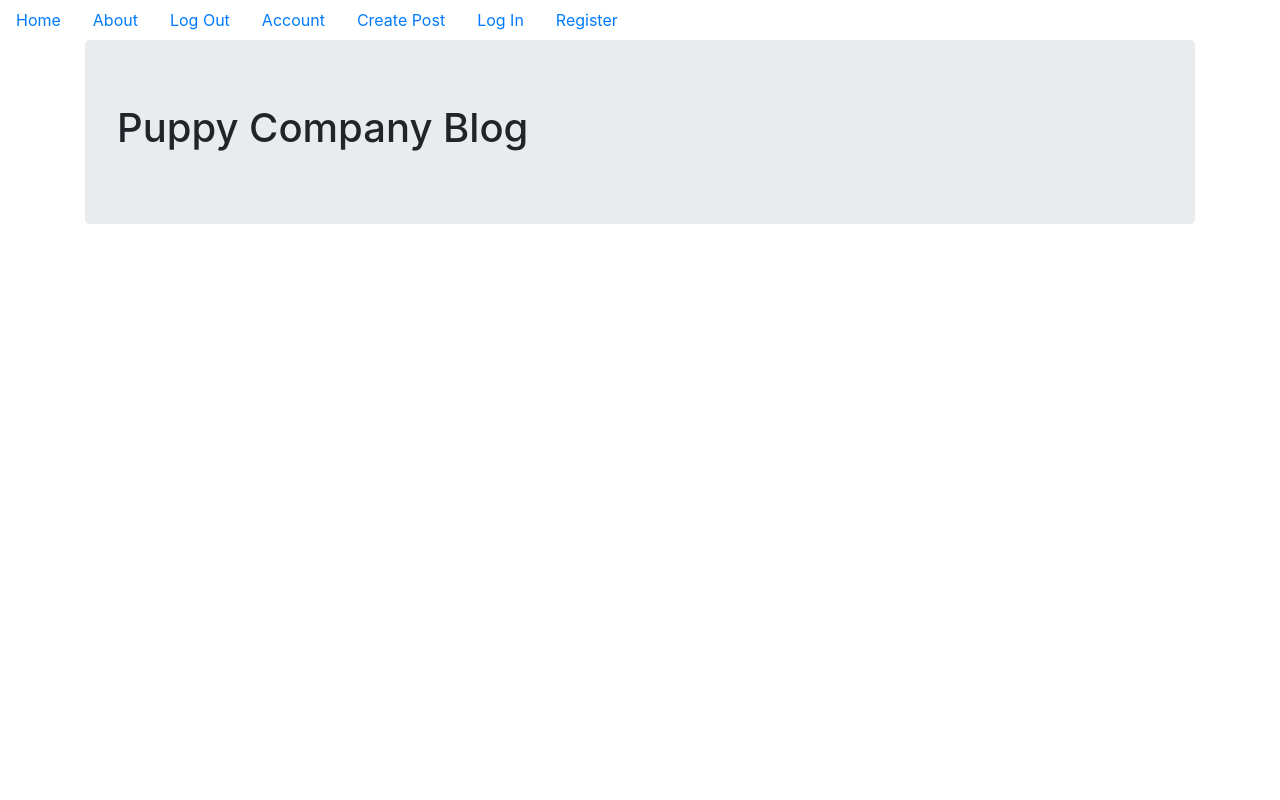
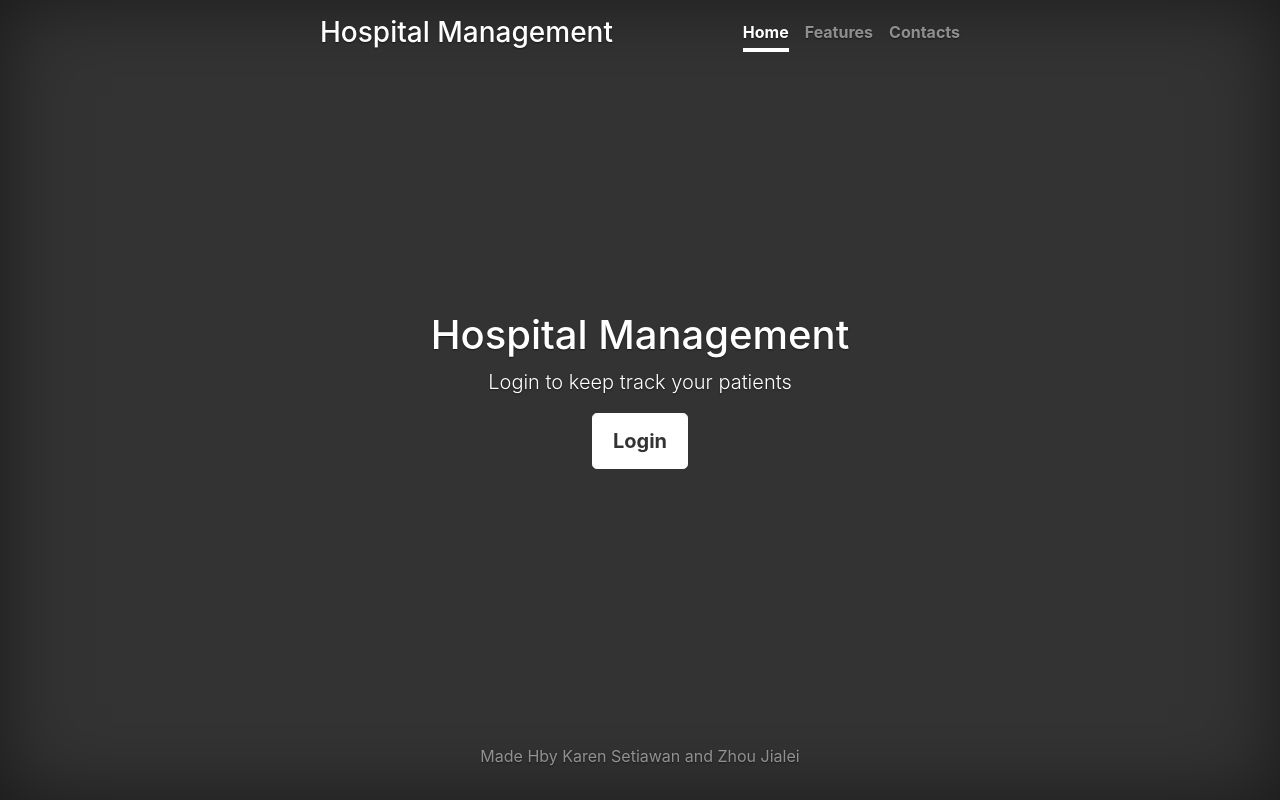
Before and after one commit to Karenw1004/HospitalManagement, a Flask app: page / in a window 1280 px wide. Run offline with Flask 2, Linux system fonts and the light colour scheme; some libraries are stand-ins or nearby versions.

Commit message:
Add a index page

```diff
--- a/HM/__init__.py
+++ b/HM/__init__.py
@@ -11,6 +11,8 @@ from HM.database import *
 # Initialisation
 database().__init__
 app = Flask(__name__)
+app.config['TESTING'] = True
+
 
 app.register_blueprint(core)
 # app.register_blueprint(users)
@@ -26,6 +28,8 @@ app.register_blueprint(error_pages)
 # from flask import Flask, render_template
 
 
+
+
 # # Initialisation
 # database().__init__
 # app = Flask(__name__)
--- /dev/null
+++ b/HM/static/styles/index.css
@@ -0,0 +1,125 @@
+/*
+ * Globals
+ */
+
+/* Links */
+a,
+a:focus,
+a:hover {
+  color: #fff;
+}
+
+/* Custom default button */
+.btn-secondary,
+.btn-secondary:hover,
+.btn-secondary:focus {
+  color: #333;
+  text-shadow: none; /* Prevent inheritance from `body` */
+  background-color: #fff;
+  border: .05rem solid #fff;
+}
+
+
+/*
+ * Base structure
+ */
+
+html,
+body {
+  height: 100%;
+  background-color: #333;
+}
+
+body {
+  display: -ms-flexbox;
+  display: -webkit-box;
+  display: flex;
+  -ms-flex-pack: center;
+  -webkit-box-pack: center;
+  justify-content: center;
+  color: #fff;
+  text-shadow: 0 .05rem .1rem rgba(0, 0, 0, .5);
+  box-shadow: inset 0 0 5rem rgba(0, 0, 0, .5);
+}
+
+.cover-container {
+  max-width: 42em;
+}
+
+
+/*
+ * Header
+ */
+.masthead {
+  margin-bottom: 2rem;
+}
+
+.masthead-brand {
+  margin-bottom: 0;
+}
+
+.nav-masthead .nav-link {
+  padding: .25rem 0;
+  font-weight: 700;
+  color: rgba(255, 255, 255, .5);
+  background-color: transparent;
+  border-bottom: .25rem solid transparent;
+}
+
+.nav-masthead .nav-link:hover,
+.nav-masthead .nav-link:focus {
+  border-bottom-color: rgba(255, 255, 255, .25);
+}
+
+.nav-masthead .nav-link + .nav-link {
+  margin-left: 1rem;
+}
+
+.nav-masthead .active {
+  color: #fff;
+  border-bottom-color: #fff;
+}
+
+@media (min-width: 48em) {
+  .masthead-brand {
+    float: left;
+  }
+  .nav-masthead {
+    float: right;
+  }
+}
+
+
+/*
+ * Cover
+ */
+.cover {
+  padding: 0 1.5rem;
+}
+.cover .btn-lg {
+  padding: .75rem 1.25rem;
+  font-weight: 700;
+}
+
+
+/*
+ * Footer
+ */
+.mastfoot {
+  color: rgba(255, 255, 255, .5);
+}
+
+.bd-placeholder-img {
+  font-size: 1.125rem;
+  text-anchor: middle;
+  -webkit-user-select: none;
+  -moz-user-select: none;
+  -ms-user-select: none;
+  user-select: none;
+}
+
+@media (min-width: 768px) {
+  .bd-placeholder-img-lg {
+      font-size: 3.5rem;
+  }
+}
--- a/HM/templates/base.html
+++ b/HM/templates/base.html
@@ -1,47 +1,36 @@
 <!DOCTYPE html>
-<html lang="en" dir="ltr">
-  <head>
-    <link rel="stylesheet" href="https://maxcdn.bootstrapcdn.com/bootstrap/4.0.0/css/bootstrap.min.css" integrity="sha384-Gn5384xqQ1aoWXA+058RXPxPg6fy4IWvTNh0E263XmFcJlSAwiGgFAW/dAiS6JXm" crossorigin="anonymous">
-    <script src="https://code.jquery.com/jquery-3.2.1.slim.min.js" integrity="sha384-KJ3o2DKtIkvYIK3UENzmM7KCkRr/rE9/Qpg6aAZGJwFDMVNA/GpGFF93hXpG5KkN" crossorigin="anonymous"></script>
-    <script src="https://cdnjs.cloudflare.com/ajax/libs/popper.js/1.12.9/umd/popper.min.js" integrity="sha384-ApNbgh9B+Y1QKtv3Rn7W3mgPxhU9K/ScQsAP7hUibX39j7fakFPskvXusvfa0b4Q" crossorigin="anonymous"></script>
-    <script src="https://maxcdn.bootstrapcdn.com/bootstrap/4.0.0/js/bootstrap.min.js" integrity="sha384-JZR6Spejh4U02d8jOt6vLEHfe/JQGiRRSQQxSfFWpi1MquVdAyjUar5+76PVCmYl" crossorigin="anonymous"></script>
+<html lang="en">
 
-    <meta charset="utf-8">
-    <title></title>
-  </head>
-  <body>
+<head>
+  <meta charset="utf-8">
+  <meta name="viewport" content="width=device-width, initial-scale=1, shrink-to-fit=no">
+  <meta name="description" content="">
+  <title>Hospital Management</title>
 
-    <ul class='nav'>
-      <li class='nav-link'>
-        <a href="{{url_for('core.index')}}">Home</a>
-      </li>
-      <li class='nav-link'>
-        <a href="{{url_for('core.info')}}">About</a>
-      </li>
 
-      <li class='nav-link'>
-        <a href="#">Log Out</a>
-      </li>
-      <li class='nav-link'>
-        <a href="#">Account</a>
-      </li>
-      <li class='nav-link'>
-        <a href="#">Create Post</a>
-      </li>
+  <link rel="canonical" href="https://getbootstrap.com/docs/4.3/examples/cover/">
 
-      <li class='nav-link'>
-        <a href="#">Log In</a>
-      </li>
-      <li class='nav-link'>
-        <a href="#">Register</a>
-      </li>
-    </ul>
-<div class="container">
+  <link rel="stylesheet" href="https://stackpath.bootstrapcdn.com/bootstrap/4.3.1/css/bootstrap.min.css"
+  integrity="sha384-ggOyR0iXCbMQv3Xipma34MD+dH/1fQ784/j6cY/iJTQUOhcWr7x9JvoRxT2MZw1T" crossorigin="anonymous">
+
+  <style>
+
+  </style>
+{% block css_link %}
+
+{% endblock %}
+
+
+
+</head>
+
+<!--Body tag-->
   {% block content %}
 
   {% endblock %}
-</div>
+  <script src="https://code.jquery.com/jquery-3.2.1.slim.min.js" integrity="sha384-KJ3o2DKtIkvYIK3UENzmM7KCkRr/rE9/Qpg6aAZGJwFDMVNA/GpGFF93hXpG5KkN" crossorigin="anonymous"></script>
+  <script src="https://cdnjs.cloudflare.com/ajax/libs/popper.js/1.12.9/umd/popper.min.js" integrity="sha384-ApNbgh9B+Y1QKtv3Rn7W3mgPxhU9K/ScQsAP7hUibX39j7fakFPskvXusvfa0b4Q" crossorigin="anonymous"></script>
+  <script src="https://maxcdn.bootstrapcdn.com/bootstrap/4.0.0/js/bootstrap.min.js" integrity="sha384-JZR6Spejh4U02d8jOt6vLEHfe/JQGiRRSQQxSfFWpi1MquVdAyjUar5+76PVCmYl" crossorigin="anonymous"></script>
+</body>
 
-
-  </body>
 </html>
--- a/HM/templates/index.html
+++ b/HM/templates/index.html
@@ -1,6 +1,37 @@
 {% extends "base.html" %}
+
+{% block css_link %}
+  <link rel= "stylesheet" type= "text/css" href= "{{ url_for('static',filename='styles/index.css') }}">
+{% endblock %}
+
+
 {% block content %}
-  <div class="jumbotron">
-    <h1>Puppy Company Blog</h1>
+<body class="text-center">
+
+  <div class="cover-container d-flex w-100 h-100 p-3 mx-auto flex-column">
+    <header class="masthead mb-auto">
+      <div class="inner">
+        <h3 class="masthead-brand">Hospital Management</h3>
+        <nav class="nav nav-masthead justify-content-center">
+          <a class="nav-link active" href="#">Home</a>
+          <a class="nav-link" href="#">Features</a>
+          <a class="nav-link" href="#">Contacts</a>
+        </nav>
+      </div>
+    </header>
+
+    <main role="main" class="inner cover">
+      <h1 class="cover-heading">Hospital Management</h1>
+      <p class="lead">Login to keep track your patients</p>
+      <p class="lead">
+          <a href="#" class="btn btn-lg btn-secondary">Login</a>
+      </p>
+    </main>
+
+    <footer class="mastfoot mt-auto">
+        <div class="inner">
+            <p>Made Hby Karen Setiawan and Zhou Jialei</p>
+        </div>
+    </footer>
   </div>
 {% endblock %}
```
Also changed, not shown: HM/img/bg-callout.jpg (added), HM/img/bg-masthead.jpg (added), HM/img/portfolio-1.jpg (added), HM/img/portfolio-2.jpg (added), HM/img/portfolio-3.jpg (added), HM/img/portfolio-4.jpg (added).
